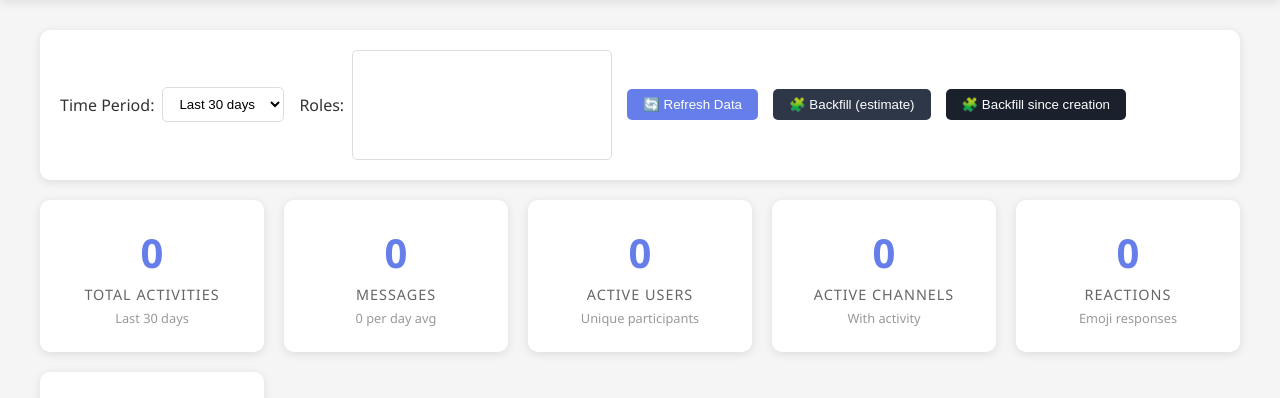
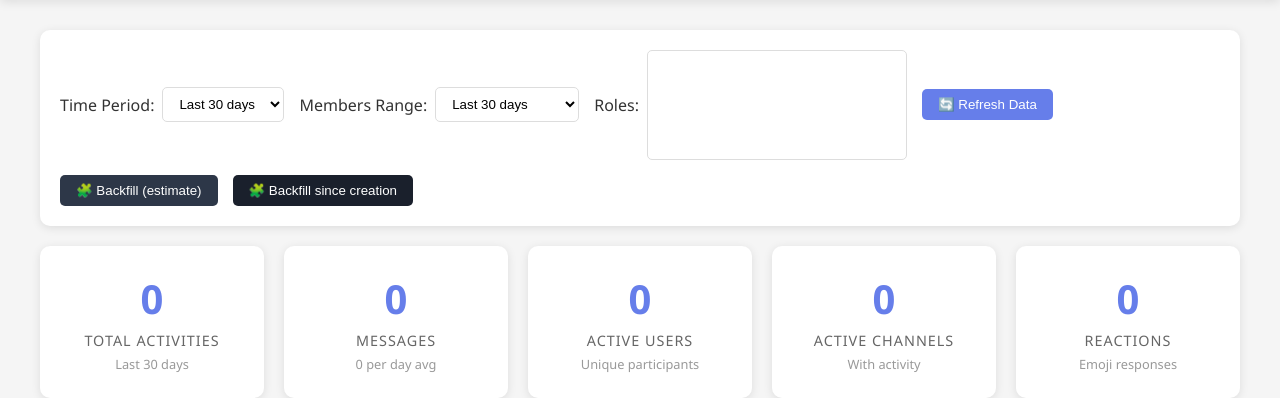
Before and after one commit to T00few2/zwiftpower, a Flask app: page /discord/stats in a window 1280 px wide. Shown: the part 126-524 px from the top of the page. Run offline with Flask 3, Linux system fonts and the light colour scheme; the visitor is signed in with stand-in values (Sample User, id 1); data that the repository does not hold is empty.

Commit message:
members range select

```diff
--- a/main.py
+++ b/main.py
@@ -2530,7 +2530,8 @@ def get_daily_member_counts():
     """Get daily Discord member counts for charts (y=members, x=date). Supports role filtering."""
     try:
         days = request.args.get('days', default=30, type=int)
-        days = max(1, min(days, 365))
+        # Allow long ranges for backfilled totals (server creation can be multiple years)
+        days = max(1, min(days, 5000))
         role_ids_param = request.args.get('role_ids', default='', type=str) or ''
         role_ids = [r.strip() for r in role_ids_param.split(',') if r.strip()]
 
--- a/templates/discord_stats.html
+++ b/templates/discord_stats.html
@@ -276,6 +276,16 @@
             </div>
 
             <div class="control-group">
+                <label for="members-period-select">Members Range:</label>
+                <select id="members-period-select">
+                    <option value="30" selected>Last 30 days</option>
+                    <option value="90">Last 90 days</option>
+                    <option value="365">Last 365 days</option>
+                    <option value="all">All time (backfill)</option>
+                </select>
+            </div>
+
+            <div class="control-group">
                 <label for="role-select">Roles:</label>
                 <select id="role-select" multiple>
                     <!-- populated on load -->
@@ -406,6 +416,14 @@
                 loadData();
             });
 
+            // Members range change
+            const membersPeriodSelect = document.getElementById('members-period-select');
+            if (membersPeriodSelect) {
+                membersPeriodSelect.addEventListener('change', function() {
+                    loadData();
+                });
+            }
+
             // Role selection change
             const roleSelect = document.getElementById('role-select');
             if (roleSelect) {
@@ -441,7 +459,8 @@
         }
 
         async function runEstimatedBackfill() {
-            const period = document.getElementById('period-select').value;
+            const membersPeriodRaw = document.getElementById('members-period-select')?.value || '30';
+            const membersDays = (membersPeriodRaw === 'all') ? 5000 : Number(membersPeriodRaw);
             const ok = confirm(
                 "Backfill will ESTIMATE past TOTAL member counts using current members' join dates.\n\n" +
                 "It cannot account for leavers.\n\n" +
@@ -455,7 +474,7 @@
                 const res = await fetch('/api/discord/stats/members/backfill', {
                     method: 'POST',
                     headers: { 'Content-Type': 'application/json' },
-                    body: JSON.stringify({ days: Number(period), force: false })
+                    body: JSON.stringify({ days: Number(membersDays), force: false })
                 });
                 const data = await res.json();
                 if (!res.ok || data.error) {
@@ -511,6 +530,8 @@
         async function loadData() {
             const period = document.getElementById('period-select').value;
             const roleIds = getSelectedRoleIds();
+            const membersPeriodRaw = document.getElementById('members-period-select')?.value || '30';
+            const membersDays = (membersPeriodRaw === 'all') ? 5000 : Number(membersPeriodRaw);
 
             showLoading();
 
@@ -525,8 +546,8 @@
 
                 // Load member count history
                 const membersUrl = roleIds.length
-                    ? `/api/discord/stats/members?days=${period}&role_ids=${encodeURIComponent(roleIds.join(','))}`
-                    : `/api/discord/stats/members?days=${period}`;
+                    ? `/api/discord/stats/members?days=${membersDays}&role_ids=${encodeURIComponent(roleIds.join(','))}`
+                    : `/api/discord/stats/members?days=${membersDays}`;
                 const membersResponse = await fetch(membersUrl);
                 const membersData = await membersResponse.json();
 
```
